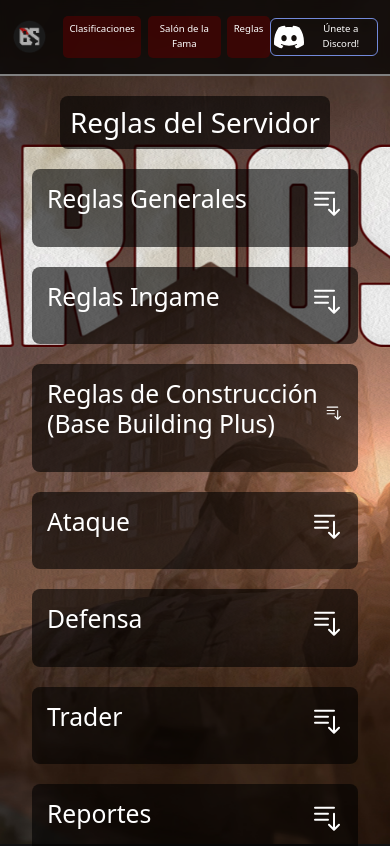
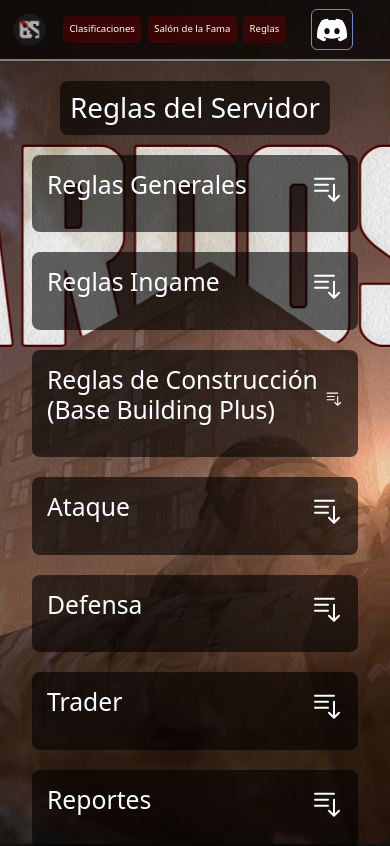
Before and after one commit to Kyriokes/Bastardos, a Next.js app: page /rules in a window 390 px wide. Shown: the top 846 px of the page. Built offline with nearby package versions, Linux system fonts and the light colour scheme; no server answers.

Commit message:
twick on discord button mediaquery

```diff
--- a/src/components/Navbar.jsx
+++ b/src/components/Navbar.jsx
@@ -101,9 +101,10 @@ const NavBar = () => {
                 src='/discord-logo-white.svg'
                 width='30'
                 height='30'
-                style={{ marginRight: '.4em' }}
               />}
+              <div className={styles.discordButtonTxt}>
               {' '}{COMMUNITY_BUTTON_TEXT}
+              </div>
             </Button>
           </Navbar.Collapse>
         </Container>
--- a/src/styles/Navbar.module.css
+++ b/src/styles/Navbar.module.css
@@ -18,7 +18,7 @@
   margin: 0 auto;
 }
 
-.discordButtonG{
+.discordButtonG {
   justify-content: end;
 }
 
@@ -30,6 +30,10 @@
   text-align: center;
   margin-right: .2em;
   padding: 0.5rem;
+}
+
+.discordButtonTxt {
+  margin-left: 0.4rem;
 }
 
 .discordButton:hover,
@@ -160,9 +164,11 @@
   .navContainer {
     margin: auto;
   }
-  .brand{
+
+  .brand {
     margin: 0;
   }
+
   .brand img {
     width: 50px;
     height: 50px;
@@ -181,8 +187,7 @@
   }
 
   .discordButton {
-    font-size: 0.6rem;
-    padding: 0.2rem;
+    margin-right: 0em;
   }
 
   .brand img {
@@ -190,8 +195,13 @@
     height: 35px;
     object-fit: contain;
   }
-  .discordButtonG{
-    justify-content:center;
+
+  .discordButtonG {
+    justify-content: center;
+    margin: 0;
   }
 
+  .discordButtonTxt {
+    display: none;
+  }
 }
```
